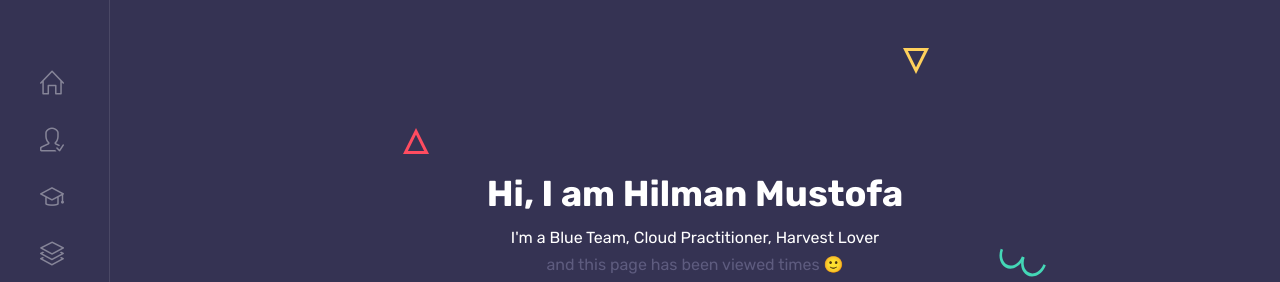
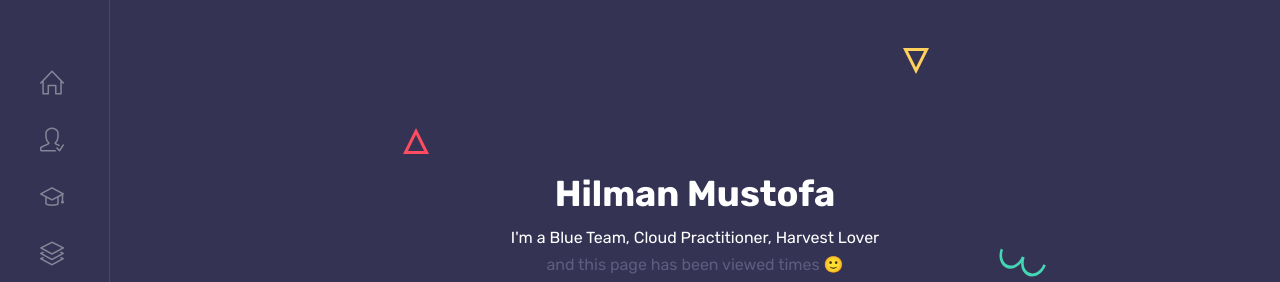
Before and after one commit to hilmanmustofaa/Azure-Resume-Challenge, a plain HTML site: page frontend/index.html in a window 1280 px wide. Shown: the part 112-394 px from the top of the page. Drawn offline with Linux system fonts and the light colour scheme; no server answers.

Commit message:
Updated to HTML

```diff
--- a/frontend/index.html
+++ b/frontend/index.html
@@ -126,7 +126,7 @@
 
 
 				<!-- info -->
-				<h1 class="mb-2 mt-0">Hi, I am Hilman Mustofa</h1>
+				<h1 class="mb-2 mt-0">Hilman Mustofa</h1>
 				<span>I'm a <span class="mb-2 mt-0">Blue Team, Cloud Practitioner, Harvest Lover</span></span>
 				<p>and this page has been viewed <a id="counter"></a> times &#128578; </p>
 
```
